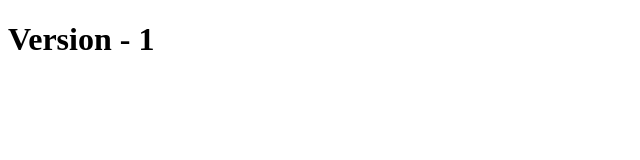
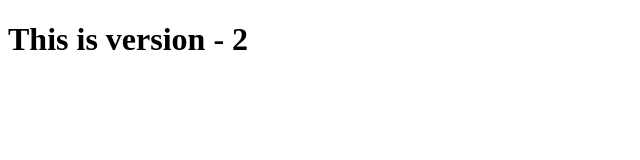
Before and after one commit to MaheshPra2001/my_repo, a plain HTML site: page index.html in a window 1280 px wide. Shown: the whole page, without its empty margins (0-640 px from the left). Drawn offline with Linux system fonts and the light colour scheme.

Commit message:
This is 2nd version

```diff
--- a/index.html
+++ b/index.html
@@ -6,6 +6,6 @@
     <title>Document</title>
 </head>
 <body>
-    <h1>Version - 1</h1>
+    <h1>This is version - 2</h1>
 </body>
 </html>
```
